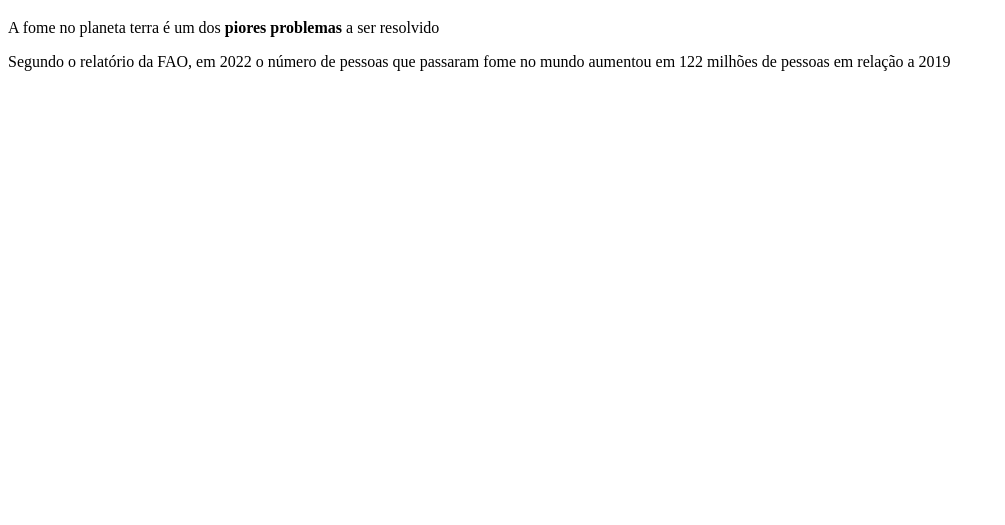
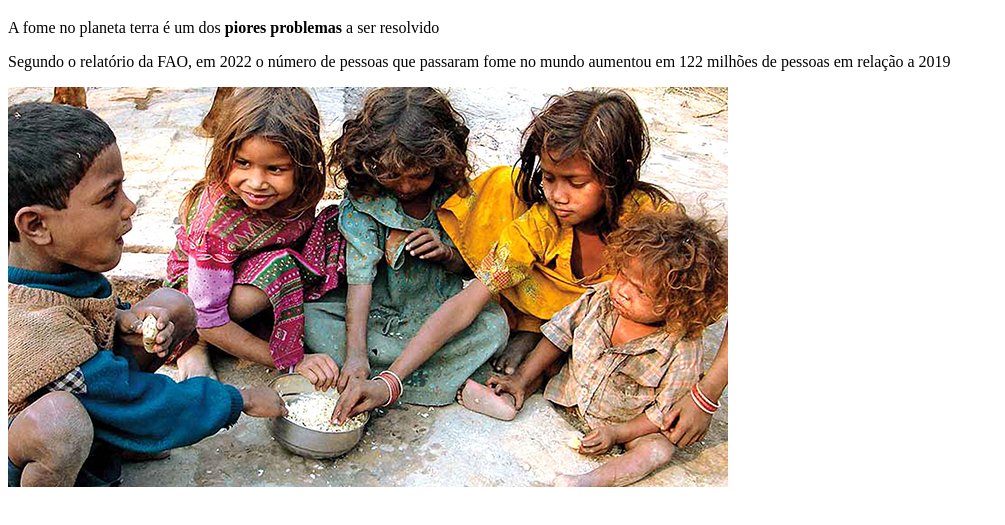
Before and after one commit to viniciusfv4005/a-fome-no-mundo, a plain HTML site: page index.html in a window 1280 px wide. Shown: the part 61-586 px from the top of the page, without its empty margins (0-1005 px from the left). Drawn offline with Linux system fonts and the light colour scheme.

Commit message:
outras coisas

```diff
--- a/index.html
+++ b/index.html
@@ -14,7 +14,9 @@
          <p> A fome no planeta terra é um dos <strong>piores problemas</strong>  a ser resolvido </p>
             <p> Segundo o relatório da FAO, em 2022 o número de pessoas que passaram fome no mundo aumentou em 122 milhões de pessoas em relação a 2019</p>
         </header>
-        <ing id="banner" src="banner.jpg" alt="imagems da fome">
+        <img id="banner" src="banner.jpg" alt="imagems da fome">
+
+        <img id="foto"
 
 
 
```
